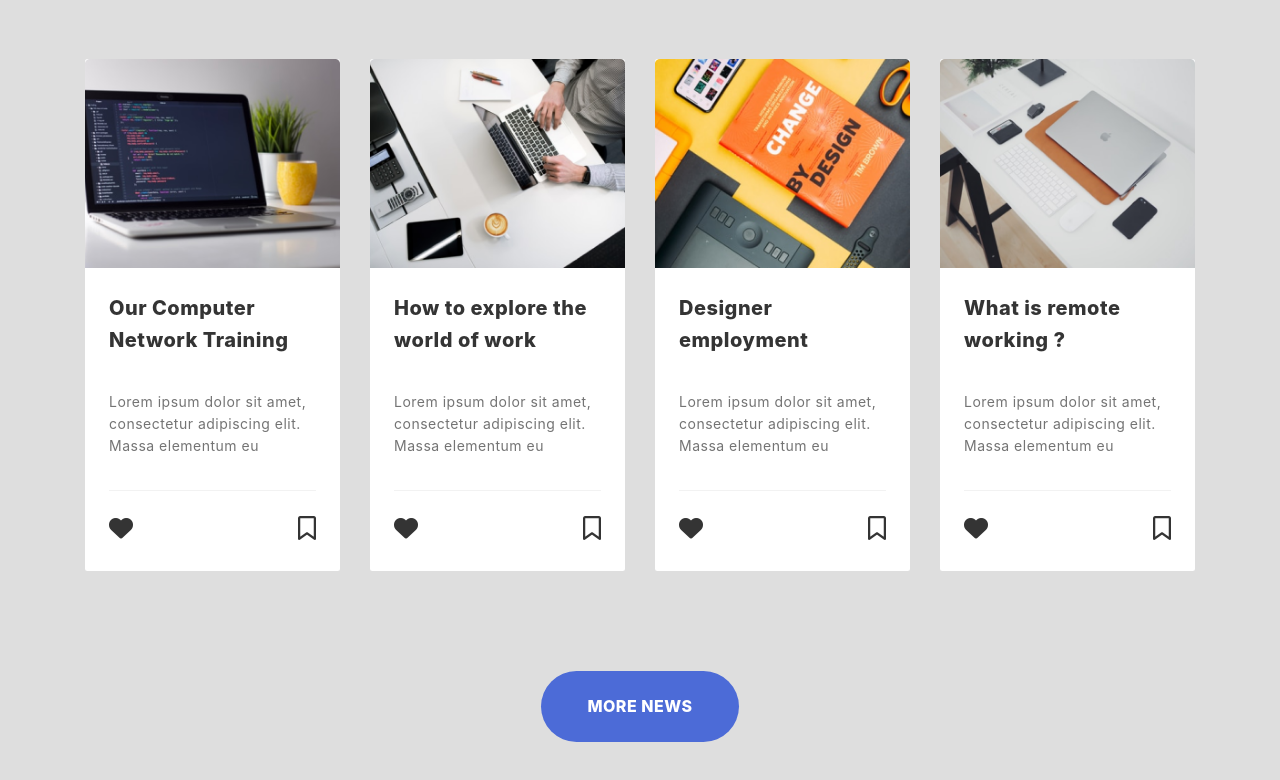
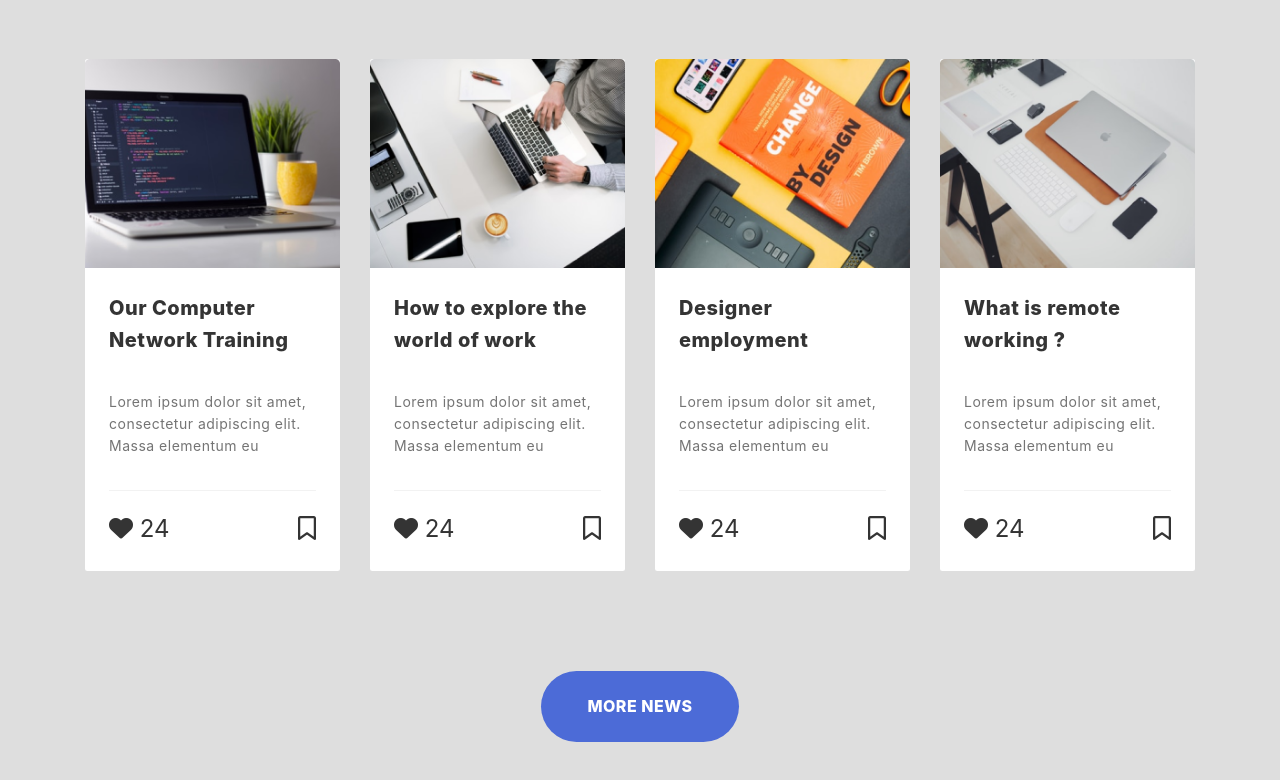
Before and after one commit to UmarInomov/Task, a plain HTML site: page index.html in a window 1280 px wide. Shown: the part 2716-3496 px from the top of the page. Drawn offline with nearby package versions, Linux system fonts and the light colour scheme.

Commit message:
Second commit

```diff
--- a/css/style.css
+++ b/css/style.css
@@ -603,6 +603,7 @@ header {
   justify-content: space-between;
 }
 .rate a {
+  text-decoration: none;
   color: #343434;
   font-size: 2.4rem;
 }
--- a/index.html
+++ b/index.html
@@ -203,7 +203,7 @@
                 elementum eu
               </p>
               <div class="rate">
-                <a href="#"><i class="fas fa-heart"></i></a>
+                <a href="#"><i class="fas fa-heart"></i> 24</a>
                 <a href="#"><i class="far fa-bookmark"></i></a>
               </div>
             </div>
@@ -219,7 +219,7 @@
                 elementum eu
               </p>
               <div class="rate">
-                <a href="#"><i class="fas fa-heart"></i></a>
+                <a href="#"><i class="fas fa-heart"></i> 24</a>
                 <a href="#"><i class="far fa-bookmark"></i></a>
               </div>
             </div>
@@ -235,7 +235,7 @@
                 elementum eu
               </p>
               <div class="rate">
-                <a href="#"><i class="fas fa-heart"></i></a>
+                <a href="#"><i class="fas fa-heart"></i> 24</a>
                 <a href="#"><i class="far fa-bookmark"></i></a>
               </div>
             </div>
@@ -251,7 +251,7 @@
                 elementum eu
               </p>
               <div class="rate">
-                <a href="#"><i class="fas fa-heart"></i></a>
+                <a href="#"><i class="fas fa-heart"></i> 24</a>
                 <a href="#"><i class="far fa-bookmark"></i></a>
               </div>
             </div>
```
